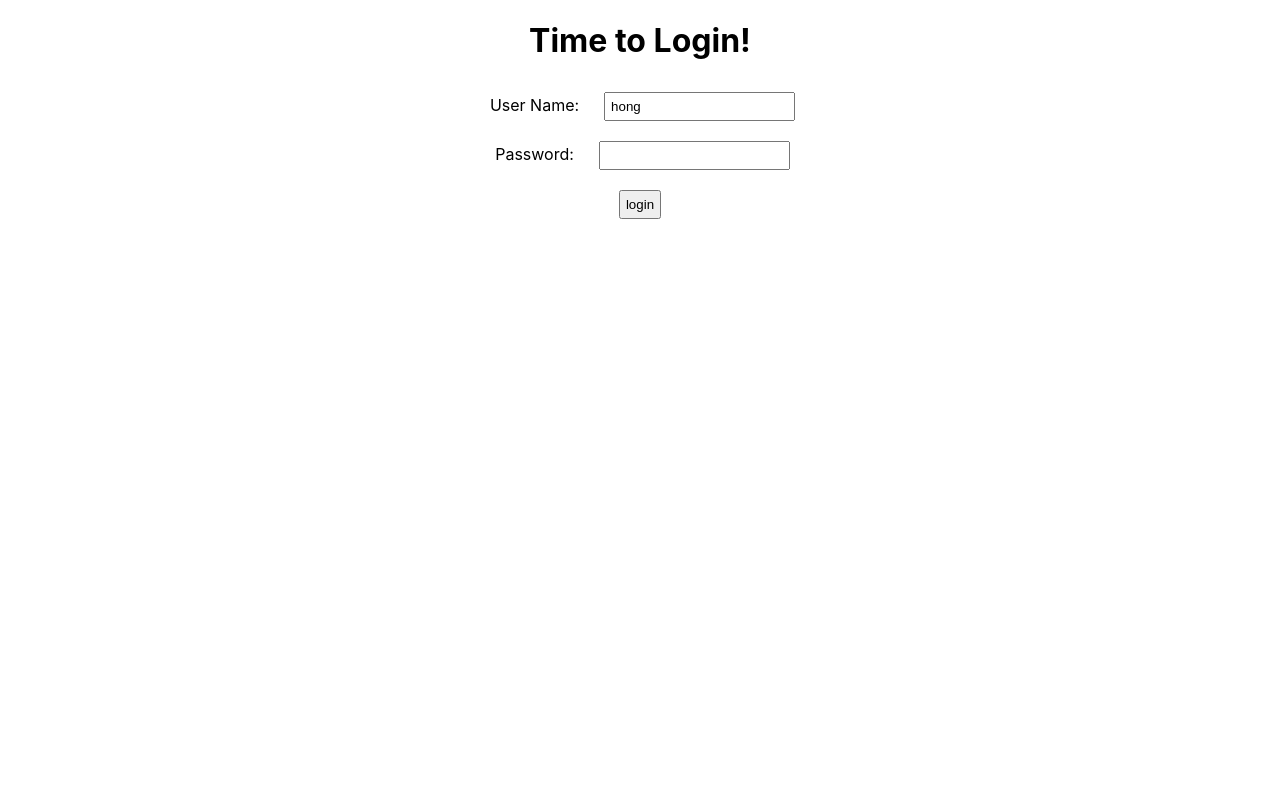
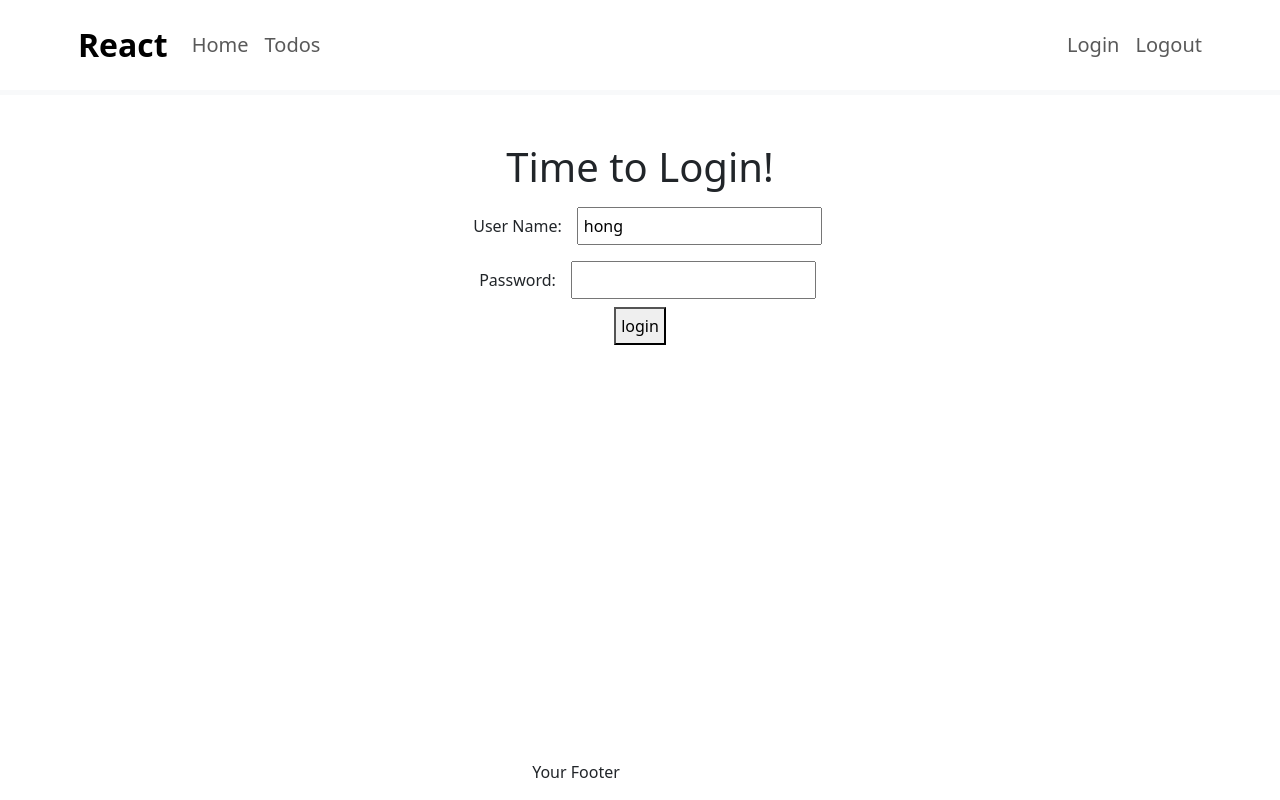
Before and after one commit to hyup-sang/react, a React (Create React App) app in the folder todo-app/: page / in a window 1280 px wide. Built offline with nearby package versions, Linux system fonts and the light colour scheme.

Commit message:
todo - other component

```diff
--- a/todo-app/package.json
+++ b/todo-app/package.json
@@ -6,6 +6,7 @@
     "@testing-library/jest-dom": "^5.17.0",
     "@testing-library/react": "^13.4.0",
     "@testing-library/user-event": "^13.5.0",
+    "bootstrap": "^5.3.2",
     "react": "^18.2.0",
     "react-dom": "^18.2.0",
     "react-router-dom": "^6.21.3",
--- a/todo-app/src/components/todo/TodoApp.css
+++ b/todo-app/src/components/todo/TodoApp.css
@@ -2,3 +2,10 @@
     margin: 10px;
     padding: 5px;
 }
+
+footer {
+    bottom: 0;
+    position: absolute;
+    width: 90%;
+    height: 40px;
+}
--- a/todo-app/src/components/todo/TodoApp.jsx
+++ b/todo-app/src/components/todo/TodoApp.jsx
@@ -6,14 +6,17 @@
     return (
         <div className='TodoApp'>
             <BrowserRouter>
+                <HeaderComponent />
                 <Routes>
                     <Route path='/' element={ <LoginComponent /> } />
                     <Route path='/login' element={ <LoginComponent /> } />
                     <Route path='/welcome/:username' element={<WelcomeComponent /> } />
                     <Route path='/todos' element={<ListTodosComponent /> } />
+                    <Route path='/logout' element={<LogoutComponent /> } />
 
                     <Route path='*' element={<ErrorComponent /> } />
                 </Routes>
+                <FooterComponent />
             </BrowserRouter>
         </div>
     )
@@ -104,10 +107,10 @@
         {id: 3, description: 'Learn DevOps', done: false, targetDate:targetDate},
     ]
     return (
-        <div className="ListTodosComponent">
+        <div className="container">
             <h1>Things You Want To Do!</h1>
             <div>
-                <table>
+                <table className="table">
                     <thead>
                             <tr>
                                 <td>ID</td>
@@ -136,3 +139,48 @@
         </div>
     )
 }
+
+function HeaderComponent() {
+    return (
+        <header className="border-bottom border-light border-5 mb-5 p-2">
+            <div className="container">
+                <div className="row">
+                    <nav className="navbar navbar-expand-lg">
+                        <a className="navbar-brand ms-2 fs-2 fw-bold text-black" href="https://ko.legacy.reactjs.org/">React</a>
+                        <div className="collapse navbar-collapse">
+                            <ul className="navbar-nav">
+                                <li className="nav-item fs-5"><Link className="nav-link" to="/welcome/hone">Home</Link></li>
+                                <li className="nav-item fs-5"><Link className="nav-link" to="/todos">Todos</Link></li>
+                            </ul>
+                        </div>
+                        <ul className="navbar-nav">
+                            <li className="nav-item fs-5"><Link className="nav-link" to="/login">Login</Link></li>
+                            <li className="nav-item fs-5"><Link className="nav-link" to="/logout">Logout</Link></li>
+                        </ul>
+                    </nav>
+                </div>
+            </div>
+        </header>
+    )
+}
+
+function FooterComponent() {
+    return (
+        <footer className="footer">
+            <div className="container">
+                Your Footer
+            </div>
+        </footer>
+    )
+}
+
+function LogoutComponent() {
+    return (
+        <div className="LogoutComponent">
+            <h1>You are logged out!</h1>
+            <div>
+                Thank you for using our App. Come back soon!
+            </div>
+        </div>
+    )
+}
--- a/todo-app/src/index.js
+++ b/todo-app/src/index.js
@@ -3,6 +3,7 @@
 import './index.css';
 import App from './App';
 import reportWebVitals from './reportWebVitals';
+import 'bootstrap/dist/css/bootstrap.min.css';
 
 const root = ReactDOM.createRoot(document.getElementById('root'));
 root.render(
```
Also changed, not shown: 1 other file (tests, documents, lock files or other folders). Lines whose indentation alone changed are shown as unchanged.
